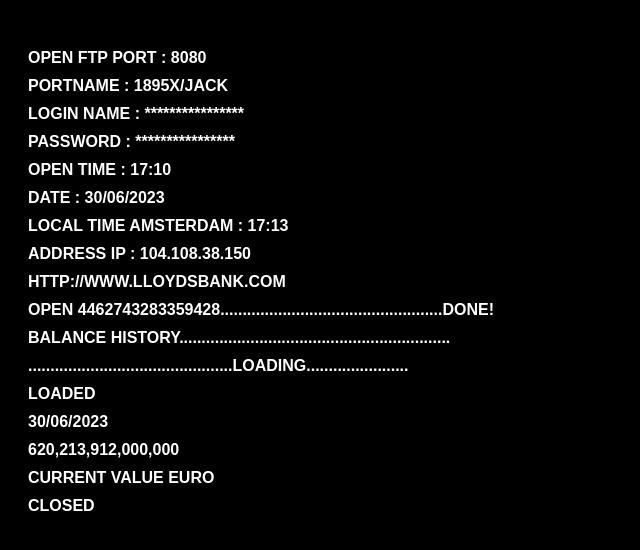
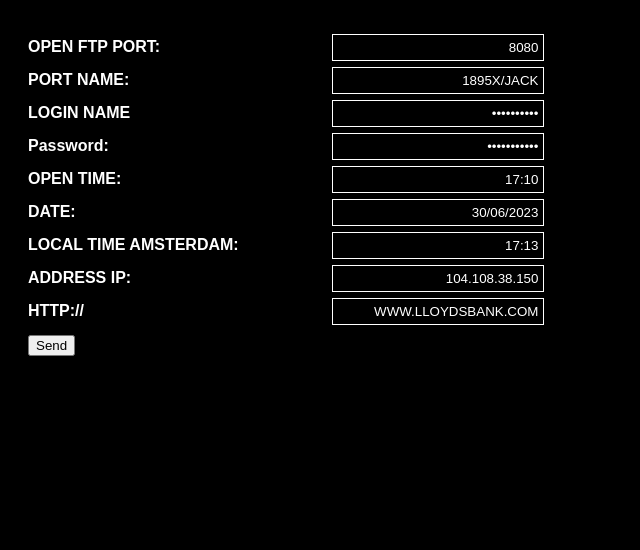
Before and after one commit to hostingW/domain, a plain HTML site: page index.html in a window 1280 px wide. Shown: the whole page, without its empty margins (0-640 px from the left). Drawn offline with Linux system fonts and the light colour scheme.

Commit message:
Add files via upload

```diff
--- a/index.html
+++ b/index.html
@@ -3,7 +3,7 @@
 <head>
   <meta charset="UTF-8">
   <meta name="viewport" content="width=device-width, initial-scale=1.0">
-  <title>Account</title>
+  <title>Server</title>
   <style>
     body {
       background-color: black;
@@ -12,31 +12,103 @@
       font-weight: bold;
       padding: 20px;
     }
-    p {
-      margin: 10px 0;
+    label {
+      display: inline-block;
+      width: 300px; /* Larghezza delle label */
+      margin-top: 10px;
+    }
+    input[type="text"],
+    input[type="password"] {
+      background-color: black;
+      color: white;
+      border: 1px solid white;
+      padding: 5px;
+      margin-top: 5px;
+      width: 200px;
+      text-align: right; /* Allineamento a destra */
+    }
+    input[type="submit"] {
+      margin-top: 10px;
+    }
+    #result {
+      margin-top: 20px;
+      font-size: 24px;
+      display: none; /* Nascondiamo la label inizialmente */
     }
   </style>
 </head>
 <body>
-  <h1></h1>
-  <p>OPEN FTP PORT : 8080</p>
-  <p>PORTNAME : 1895X/JACK</p>
-  <p>LOGIN NAME : ****************</p>
-  <p>PASSWORD : ****************</p>
-  <p>OPEN TIME : 17:10</p>
-  <p>DATE : 30/06/2023</p>
-  <p>LOCAL TIME AMSTERDAM : 17:13</p>
-  <p>ADDRESS IP : 104.108.38.150</p>
-  <p>HTTP://WWW.LLOYDSBANK.COM</p>
-  <p>OPEN 4462743283359428..................................................DONE!</p>
-  <p>BALANCE HISTORY.............................................................</p>
-  <p>..............................................LOADING.......................</p>
-  <p>LOADED</p>
-  <p></p>
-  <p>30/06/2023</p>
-  <p>620,213,912,000,000</p>
-  <p>CURRENT VALUE EURO</p>
-  <p>CLOSED</p>
+  <form>
+    <label for="openftpport">OPEN FTP PORT:</label>
+    <input type="text" id="openftpport" name="openftpport" value="8080" required>
 
+    <br>
+
+    <label for="portname">PORT NAME:</label>
+    <input type="text" id="portname" name="portname" value="1895X/JACK" required>
+
+    <br>
+
+    <label for="loginname">LOGIN NAME</label>
+    <input type="password" id="loginname" name="loginname" value="1895X/JACK" required>
+
+    <br>
+
+	<label for="password">Password:</label>
+    <input type="password" id="password" name="password" value="password123" required>
+
+	<br>
+
+    <label for="opentime">OPEN TIME:</label>
+    <input type="text" id="opentime" name="opentime" value="17:10" required>
+
+    <br>
+
+    <label for="date">DATE:</label>
+    <input type="text" id="date" name="date" value="30/06/2023" required>
+
+    <br>
+
+    <label for="local">LOCAL TIME AMSTERDAM:</label>
+    <input type="text" id="local" name="local" value="17:13" required>
+
+    <br>
+
+    <label for="local">ADDRESS IP:</label>
+    <input type="text" id="local" name="local" value="104.108.38.150" required>
+
+    <br>
+
+    <label for="local">HTTP://</label>
+    <input type="text" id="local" name="local" value="WWW.LLOYDSBANK.COM" required>
+
+    <br>
+
+    <input type="submit" value="Send" onclick="showResult(event)">
+  </form>
+
+  <label id="result"><br>OPEN 4462743283359428..................................................DONE!<br>
+
+BALANCE HISTORY.............................................................<br>
+
+..............................................LOADING.......................<br>
+
+LOADED<br>
+
+30/06/2023<br>
+
+620,213,912,000,000<br>
+
+CURRENT VALUE<br>
+
+CLOSED</label>
+
+  <script>
+    function showResult(event) {
+      event.preventDefault(); // Evita l'azione di default del form
+      const resultLabel = document.getElementById('result');
+      resultLabel.style.display = 'inline'; // Mostra la label
+    }
+  </script>
 </body>
 </html>
```
